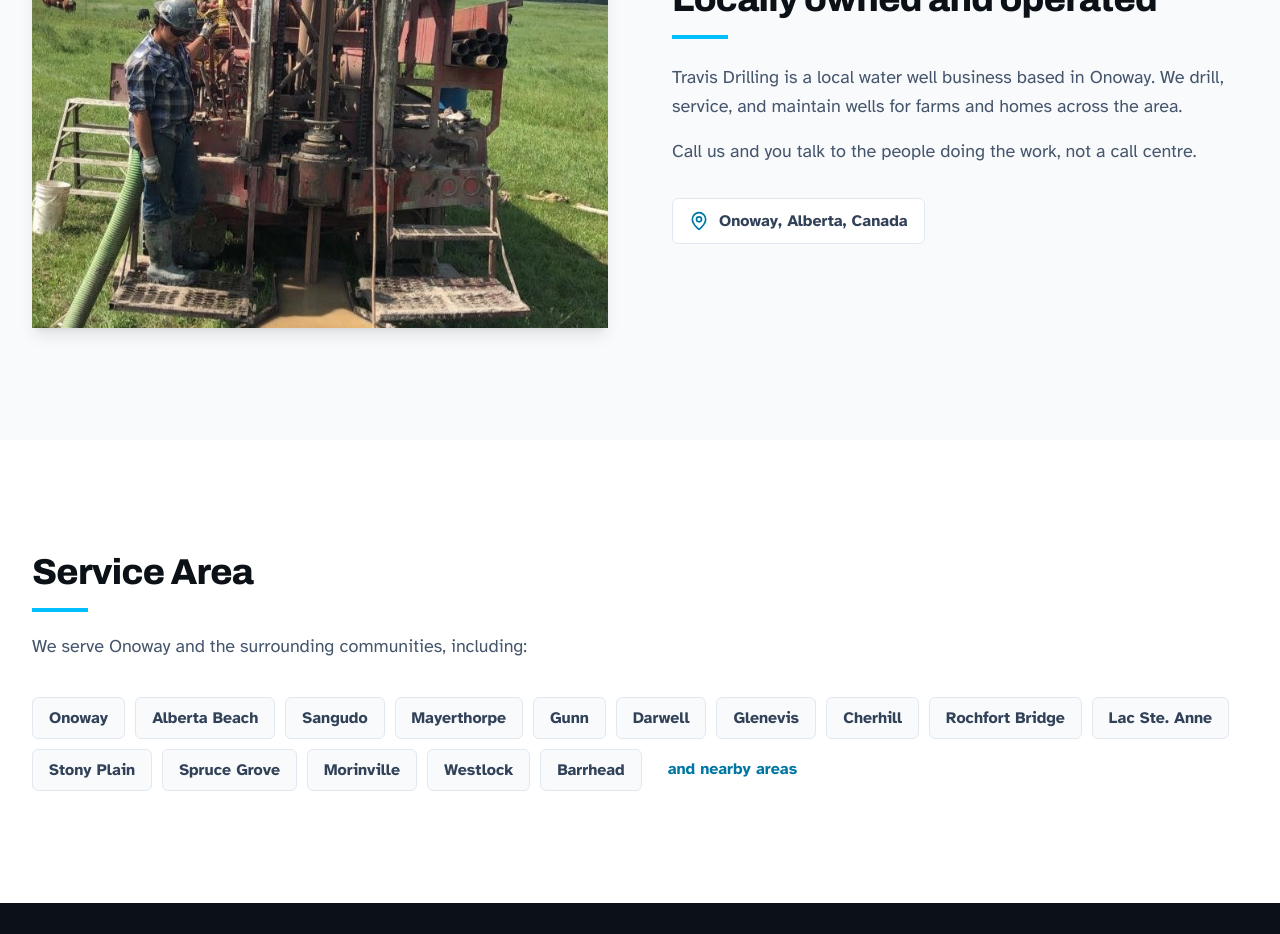
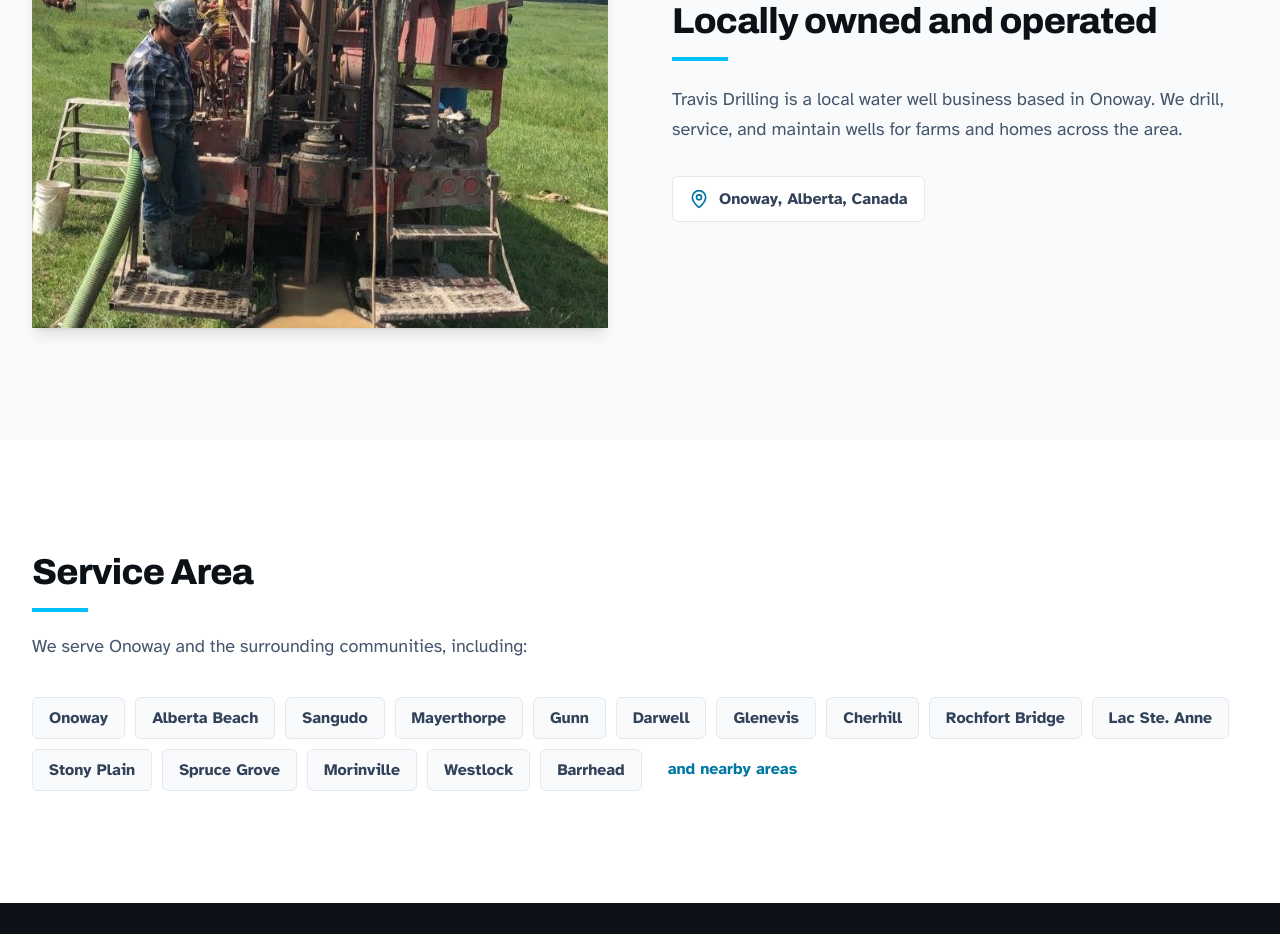
Before and after one commit to Logan9312/Travis-Drilling, a SvelteKit app: page / in a window 1280 px wide. Shown: the part 1740-2674 px from the top of the page. Built offline with nearby package versions, Linux system fonts and the light colour scheme.

Commit message:
fix: remove call centre line (#2)

```diff
--- a/src/routes/+page.svelte
+++ b/src/routes/+page.svelte
@@ -184,10 +184,6 @@
 					Travis Drilling is a local water well business based in Onoway. We drill, service, and
 					maintain wells for farms and homes across the area.
 				</p>
-				<p class="mt-4 text-lg leading-relaxed text-slate-600">
-					Call us and you talk to the people doing the work, not a call centre.
-				</p>
-
 				<div
 					class="mt-8 inline-flex items-center gap-2.5 rounded-md border border-slate-200 bg-white px-4 py-2.5 font-semibold text-slate-700"
 				>
```
